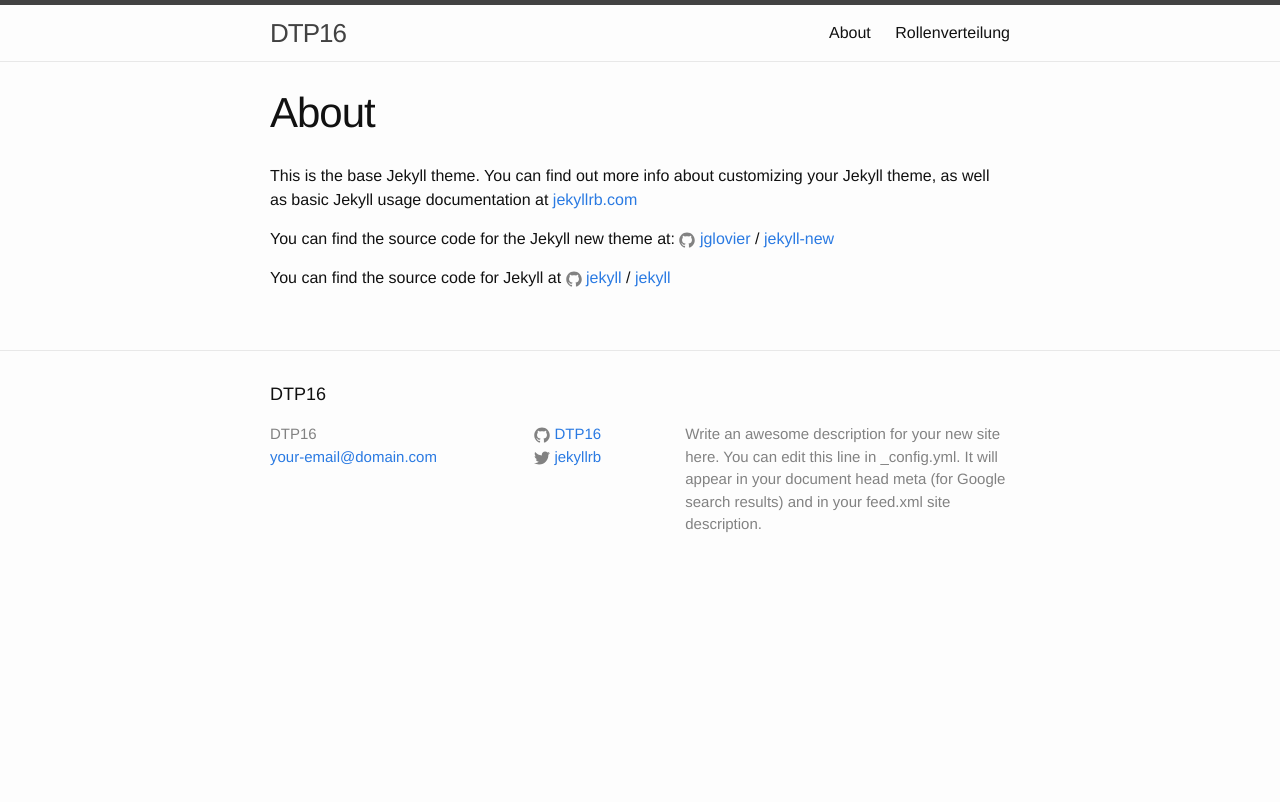
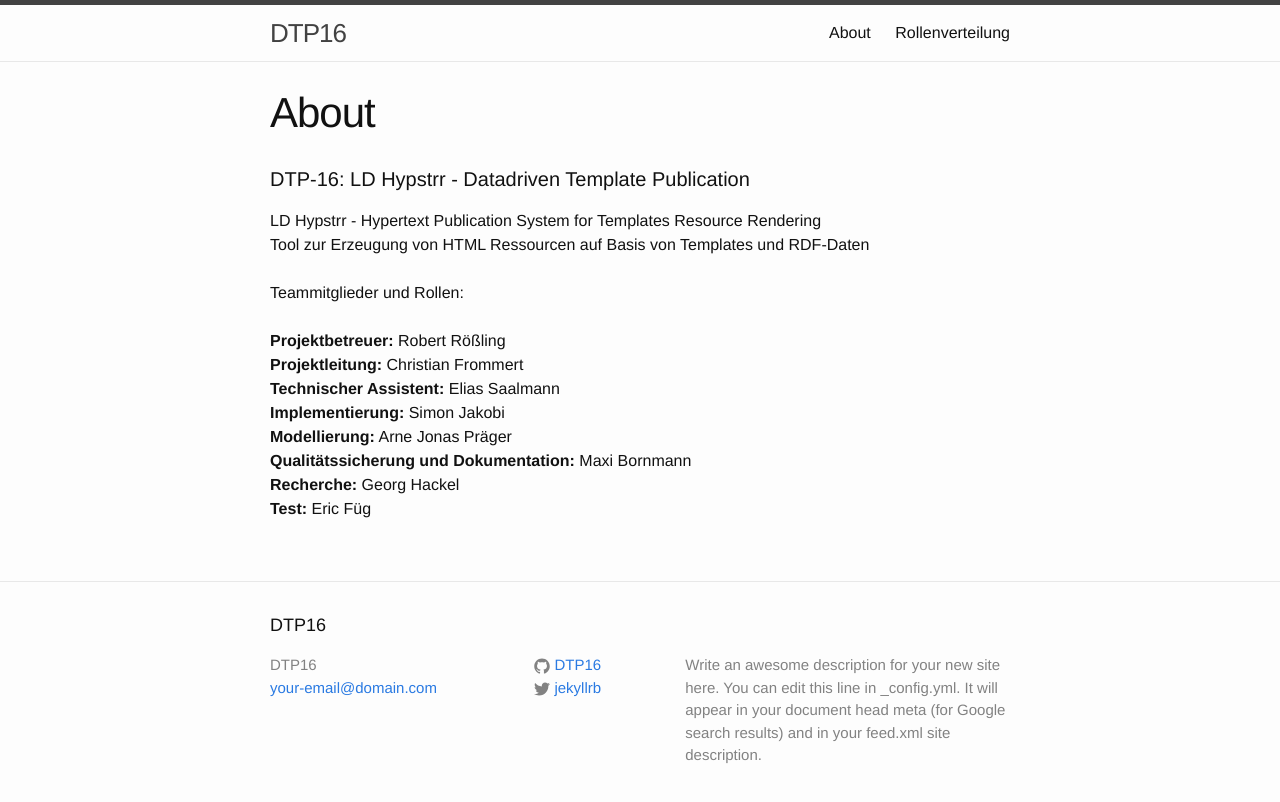
Before and after one commit to DTP16/dtp16-web, a Jekyll site: the page built from about.md, in a window 1280 px wide. Shown: the top 802 px of the page. Built offline with Jekyll 4.4.1, drawn with Linux system fonts in a browser that asks for light colours.

Commit message:
Update about.md, index.html, removed two example-posts

```diff
--- a/about.md
+++ b/about.md
@@ -4,12 +4,15 @@ title: About
 permalink: /about/
 ---
 
-This is the base Jekyll theme. You can find out more info about customizing your Jekyll theme, as well as basic Jekyll usage documentation at [jekyllrb.com](http://jekyllrb.com/)
-
-You can find the source code for the Jekyll new theme at:
-{% include icon-github.html username="jglovier" %} /
-[jekyll-new](https://github.com/jglovier/jekyll-new)
-
-You can find the source code for Jekyll at
-{% include icon-github.html username="jekyll" %} /
-[jekyll](https://github.com/jekyll/jekyll)
+<h1 class="page-heading">DTP-16: LD Hypstrr - Datadriven Template Publication </h1>
+  LD Hypstrr - Hypertext Publication System for Templates Resource Rendering<br />
+  Tool zur Erzeugung von HTML Ressourcen auf Basis von Templates und RDF-Daten<br /><br />
+  Teammitglieder und Rollen:<br /><br />
+  <b>Projektbetreuer:</b> Robert Rößling<br />
+  <b>Projektleitung:</b> Christian Frommert<br />
+  <b>Technischer Assistent:</b> Elias Saalmann<br />
+  <b>Implementierung:</b> Simon Jakobi<br />
+  <b>Modellierung:</b> Arne Jonas Präger<br />
+  <b>Qualitätssicherung und Dokumentation:</b> Maxi Bornmann<br />
+  <b>Recherche:</b> Georg Hackel<br />
+  <b>Test:</b> Eric Füg
```
Also changed, not shown: _posts/2015-12-09-welcome-to-jekyll.markdown (deleted, +0 -25 lines), _posts/2015-12-13-das-ist-ein-beitrag.markdown (deleted, +0 -10 lines), _posts/2015-12-13-konstituierendes_meeting.markdown (added, +11 -0 lines), index.html (+14 -1 lines).
